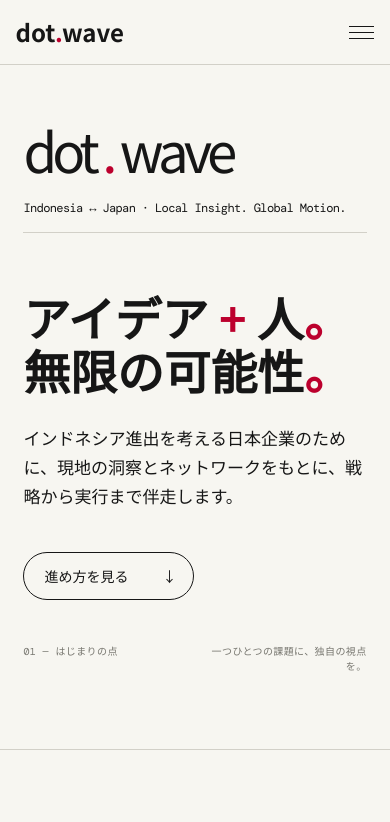
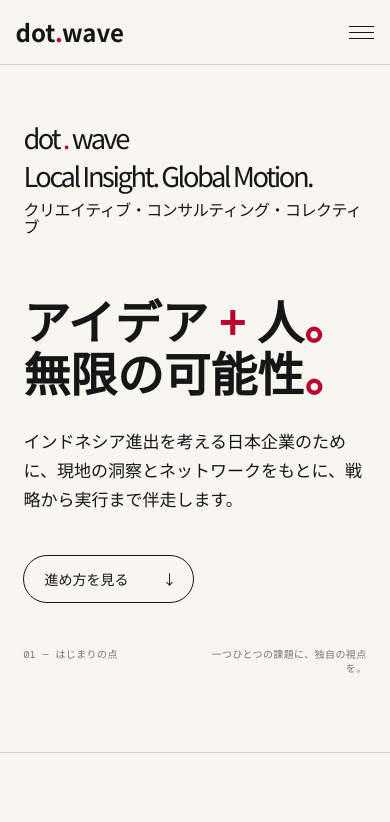
Before and after one commit to pradiza/dotwave, a plain HTML site: page dist/jp.html in a window 390 px wide. Shown: the top 822 px of the page. Drawn offline with nearby package versions, Linux system fonts and the light colour scheme.

Commit message:
Refine hero brand hierarchy

```diff
--- a/dist/jp.html
+++ b/dist/jp.html
@@ -11,7 +11,10 @@
   <link rel="stylesheet" href="styles.css" />
   <style>
     .hero { display: block; }
-    .hero-logo-placeholder { font-size: clamp(44px, 8vw, 128px); line-height: .9; letter-spacing: -.09em; white-space: nowrap; margin-bottom: 34px; }
+    .hero-logo-placeholder, .hero-tagline { font-size: clamp(38px, 5vw, 84px); line-height: .95; letter-spacing: -.09em; white-space: nowrap; }
+    .hero-logo-placeholder { margin-bottom: 18px; }
+    .hero-tagline { margin-bottom: 16px; }
+    .hero-descriptor { font-size: clamp(16px, 2vw, 28px); line-height: 1.1; letter-spacing: -.03em; margin-bottom: 82px; }
     .hero-topline { font-family: 'DM Mono', monospace; font-size: clamp(10px, 3.1vw, 52px); line-height: 1; letter-spacing: -.055em; white-space: nowrap; padding-bottom: 18px; border-bottom: 1px solid var(--line); margin-bottom: 82px; }
     .hero-copy { max-width: 1280px; }
     .hero-copy .logo-card { display: none; }
@@ -20,7 +23,10 @@
     .ja-page .hero h1 { white-space: normal; }
     @media (max-width: 800px) {
       .hero { padding-top: 60px; }
-      .hero-logo-placeholder { font-size: clamp(42px, 14vw, 76px); margin-bottom: 28px; }
+      .hero-logo-placeholder, .hero-tagline { font-size: clamp(24px, 7vw, 52px); }
+      .hero-logo-placeholder { margin-bottom: 12px; }
+      .hero-tagline { margin-bottom: 12px; }
+      .hero-descriptor { font-size: 16px; margin-bottom: 58px; }
       .hero-topline { font-size: clamp(10px, 3.1vw, 25px); margin-bottom: 58px; }
       .hero h1 { font-size: clamp(31px, 9.5vw, 72px); }
       .intro-break { display: inline; }
@@ -33,7 +39,8 @@
   <main id="top">
     <section class="hero section-pad">
       <div class="hero-logo-placeholder">dot <span class="red">.</span> wave</div>
-      <div class="hero-topline">Indonesia ↔ Japan · Local Insight. Global Motion.</div>
+      <div class="hero-tagline">Local Insight. Global Motion.</div>
+      <div class="hero-descriptor">クリエイティブ・コンサルティング・コレクティブ</div>
       <div class="hero-copy reveal"><h1>アイデア <span class="red">+</span> 人<span class="red">。</span><br>無限の可能性<span class="red">。</span></h1><p class="hero-lede">インドネシア進出を考える日本企業のために、現地の洞察とネットワークをもとに、戦略から実行まで伴走します。</p><a class="button" href="#how">進め方を見る <span>↓</span></a></div>
       <div class="hero-foot"><span>01 — はじまりの点</span><span>一つひとつの課題に、独自の視点を。</span></div>
     </section>
```
Also changed, not shown: dist/index.html (+10 -3 lines).
